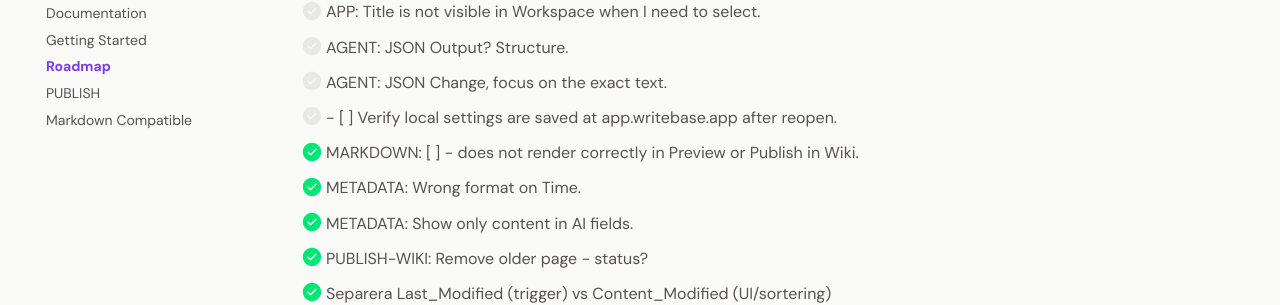
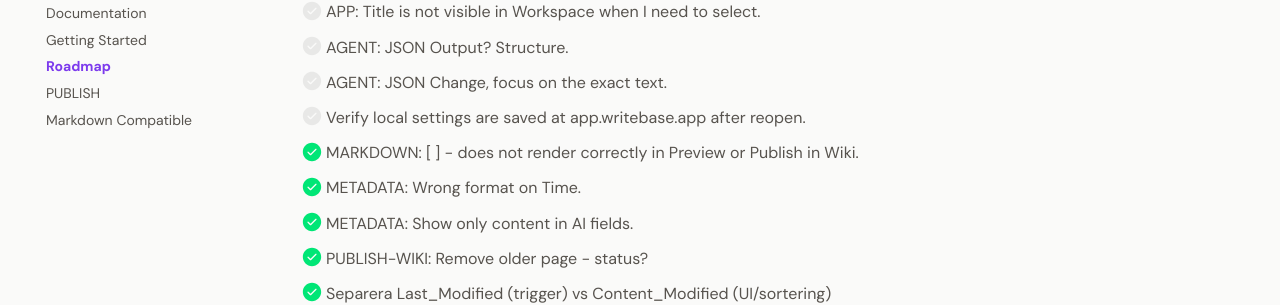
Before and after one commit to larssonhthomas-afk/writebase-docs, an MkDocs documentation site: the page built from docs/009-roadmap.md, in a window 1280 px wide and 900 px high, scrolled down 888 px. Shown: the part 153-458 px from the top of the window. Built offline with MkDocs 1.6.1 and Material for MkDocs 9.7.7, drawn with Linux system fonts in a browser that asks for light colours; some web fonts are replaced.

```diff
--- a/docs/009-roadmap.md
+++ b/docs/009-roadmap.md
@@ -40,7 +40,7 @@ This Backlog has a priority 1-3.
 - [ ] APP: Title is not visible in Workspace when I need to select.
 - [ ] AGENT: JSON Output? Structure.
 - [ ] AGENT: JSON Change, focus on the exact text.
-- [ ] - [ ] Verify local settings are saved at app.writebase.app after reopen.
+- [ ] Verify local settings are saved at app.writebase.app after reopen.
 - [ ]
 - [x] MARKDOWN: [ ] - does not render correctly in Preview or Publish in Wiki.
 - [x] METADATA: Wrong format on Time.
```
